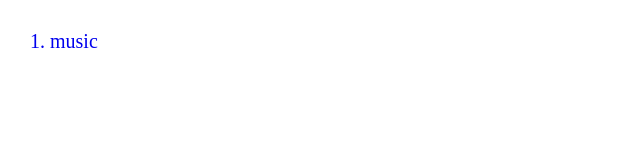
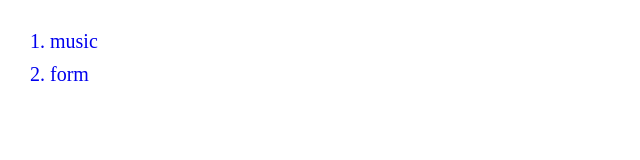
Before and after one commit to hanchengz/vue-examples, a Vue app: page /music in a window 1280 px wide. Shown: the top 160 px of the page, without its empty margins (0-640 px from the left). Built offline with nearby package versions, Linux system fonts and the light colour scheme.

Commit message:
add music & form

```diff
--- a/package.json
+++ b/package.json
@@ -10,6 +10,8 @@
     "build": "node build/build.js"
   },
   "dependencies": {
+    "axios": "^0.17.1",
+    "v-distpicker": "^1.0.13",
     "vue": "^2.5.2",
     "vue-router": "^3.0.1"
   },
--- a/src/components/Index.vue
+++ b/src/components/Index.vue
@@ -1,6 +1,6 @@
 <template>
 	<div id="index">
-		<router-link v-for="(r,idx) in routerList" :to="r" class="links"> {{ idx + 1 }}. {{ r }} </router-link>
+		<router-link v-for="(r,idx) in routerList" :to="r" key="r" class="links"> {{ idx + 1 }}. {{ r }} </router-link>
 	</div>
 </template>
 
@@ -10,7 +10,8 @@ export default {
 	data () {
 		return {
 			routerList: [
-				'music'
+				'music',
+				'form'
 			]
 		}
 	}
--- a/src/main.js
+++ b/src/main.js
@@ -3,8 +3,11 @@
 import Vue from 'vue'
 import App from './App'
 import router from './router'
+import axios from 'axios'
 
 Vue.config.productionTip = false
+
+Vue.prototype.axios = axios;
 
 /* eslint-disable no-new */
 new Vue({
--- a/src/router/index.js
+++ b/src/router/index.js
@@ -2,6 +2,7 @@ import Vue from 'vue'
 import Router from 'vue-router'
 import index from '@/components/Index'
 import music from '@/components/Music'
+import form from '@/components/Form'
 
 Vue.use(Router)
 
@@ -16,6 +17,11 @@ export default new Router({
 			path: '/music',
 			name: 'Music',
 			component: music
+		},
+		{
+			path: '/form',
+			name: 'Form',
+			component: form
 		}
 
 	]
```
Also changed, not shown: 1 other file (tests, documents, lock files or other folders).
